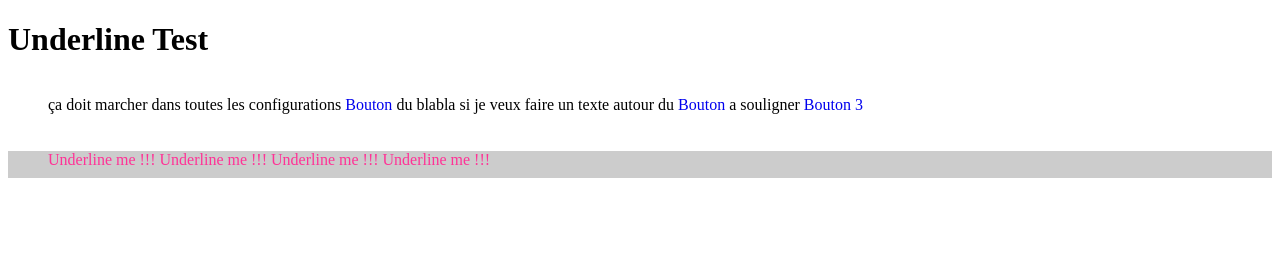
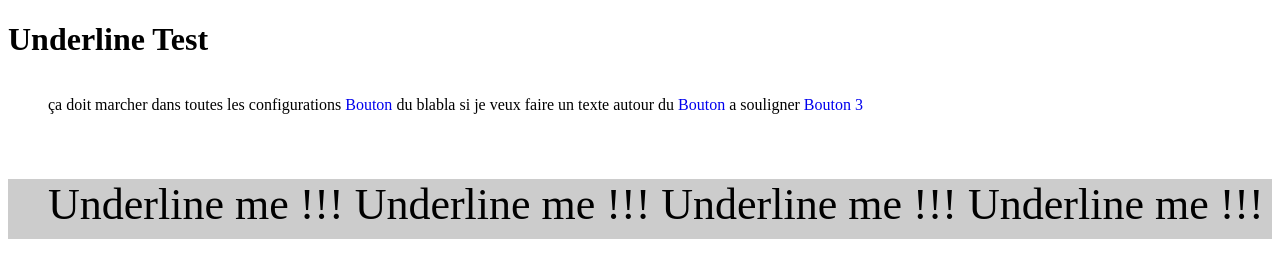
Before and after one commit to MattCouv/cssUnderline, a plain HTML site: page index.html in a window 1280 px wide. Drawn offline with Linux system fonts and the light colour scheme.

Commit message:
sans span

```diff
--- a/underline.css
+++ b/underline.css
@@ -46,11 +46,12 @@ margin:auto;
 /* bouton qui souligne SANS SPAN de gauche a droite*/
 .nav{
 	background: #ccc;
-	height: 27px;
+	height: 60px;
+	font-size: 44px;
 }
 .underline-ltr {
   position: relative;
-  color: #ff3296;
+  color: #000;
 }
 .underline-ltr:after {
   display: block;
@@ -59,12 +60,12 @@ margin:auto;
   bottom: -10px;
   width: 0;
   height: 10px;
-  background-color: #98004a;
+  background-color: #FFC715;
   content: "";
-  transition: width 1s;
+  transition: width 0.2s;
 }
 .underline-ltr:hover {
-  color: #98004a;
+  font-weight:bold;
 }
 .underline-ltr:hover:after {
   width: 100%;
@@ -73,7 +74,7 @@ margin:auto;
 
 .underline-rtl {
   position: relative;
-  color: #ff3296;
+  color: #000;
 }
 .underline-rtl:after {
   display: block;
@@ -82,12 +83,12 @@ margin:auto;
   bottom: -10px;
   width: 0;
   height: 10px;
-  background-color: #98004a;
+  background-color: #FFC715;
   content: "";
-  transition: width 1s;
+  transition: width 0.2s;
 }
 .underline-rtl:hover {
-  color: #98004a;
+  color: #FFC715;
 }
 .underline-rtl:hover:after {
   width: 100%;
@@ -95,7 +96,7 @@ margin:auto;
 /* bouton qui souligne SANS SPAN du bas vers le haut*/
 .underline-btt {
   position: relative;
-  color: #ff3296;
+  color: #000;
 }
 .underline-btt:after {
   display: block;
@@ -104,12 +105,12 @@ margin:auto;
   bottom: -10px;
   width: 100%;
   height: 0;
-  background-color: #98004a;
+  background-color: #FFC715;
   content: "";
-  transition: height 1s;
+  transition: height 0.2s;
 }
 .underline-btt:hover {
-  color: #98004a;
+  color: #FFC715;
 }
 .underline-btt:hover:after {
   height: 10px;
@@ -117,21 +118,21 @@ margin:auto;
 /* bouton qui souligne SANS SPAN du haut vers le bas*/
 .underline-ttb {
   position: relative;
-  color: #ff3296;
+  color: #000;
 }
 .underline-ttb:after {
   display: block;
   position: absolute;
   left: 0;
-  top: 17px;
+  top: 49px;
   width: 100%;
   height: 0;
-  background-color: #98004a;
+  background-color: #FFC715;
   content: "";
-  transition: height 1s;
+  transition: height 0.2s;
 }
 .underline-ttb:hover {
-  color: #98004a;
+  color: #FFC715;
 }
 .underline-ttb:hover:after {
   height: 10px;
```
